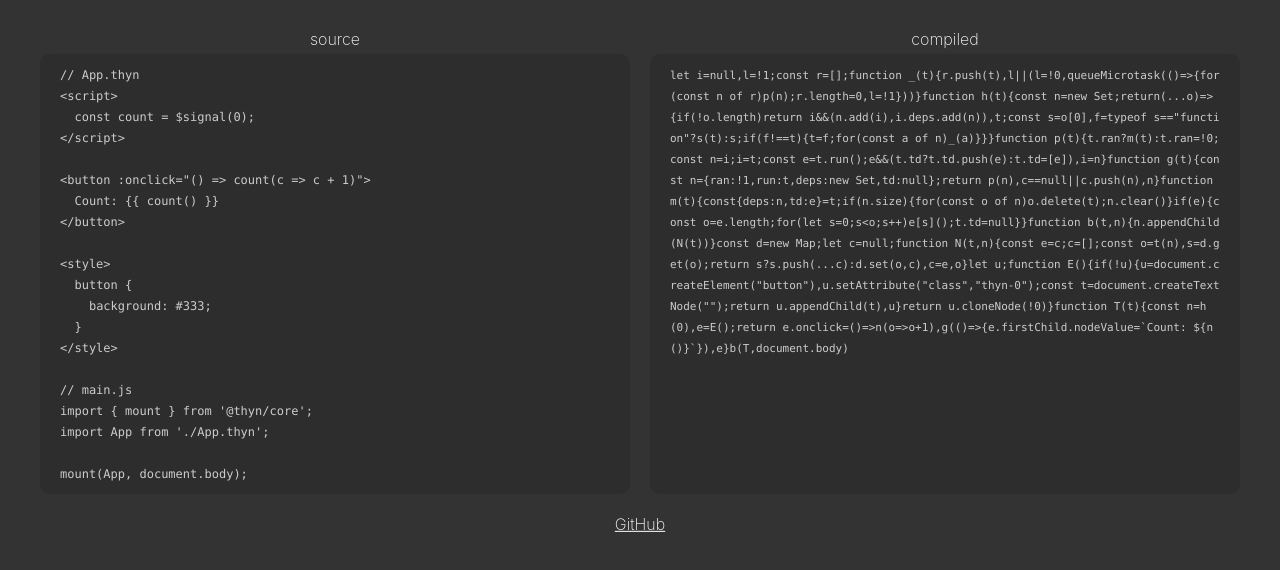
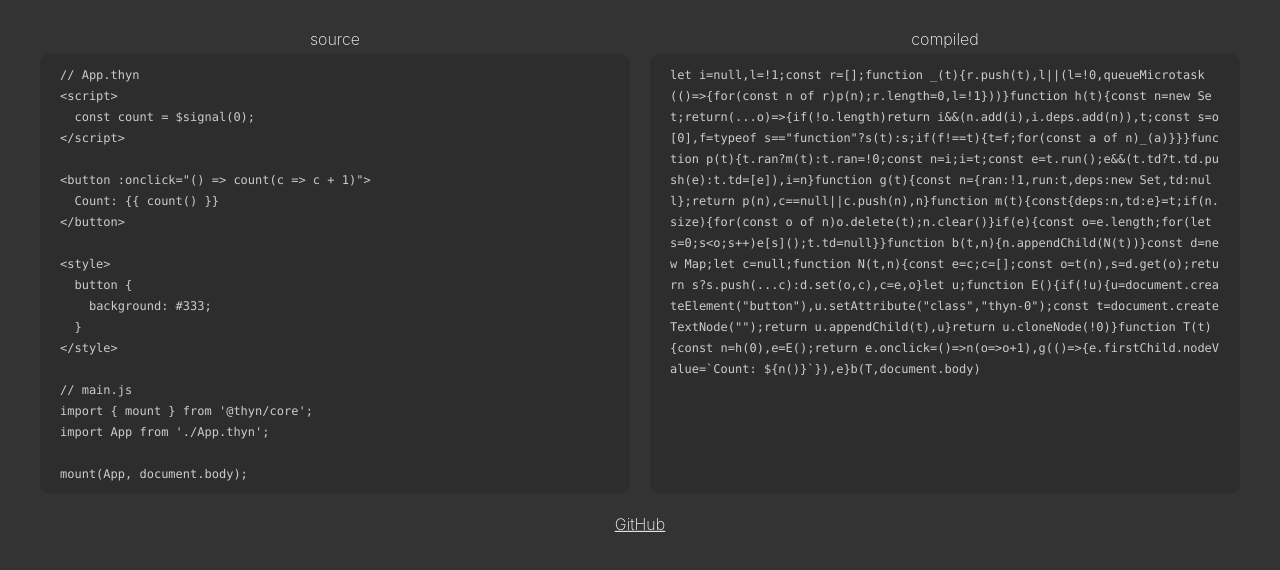
Before and after one commit to thynjs/thyn, a plain HTML site: page docs/index.html in a window 1280 px wide. Shown: the part 180-750 px from the top of the page. Drawn offline with nearby package versions, Linux system fonts and the light colour scheme.

Commit message:
Fix font size typo

```diff
--- a/docs/index.html
+++ b/docs/index.html
@@ -78,7 +78,7 @@
 		}
 
 		.compiled {
-			font-size: 11px !important;
+			font-size: 12px !important;
 		}
 
 		a {
```
